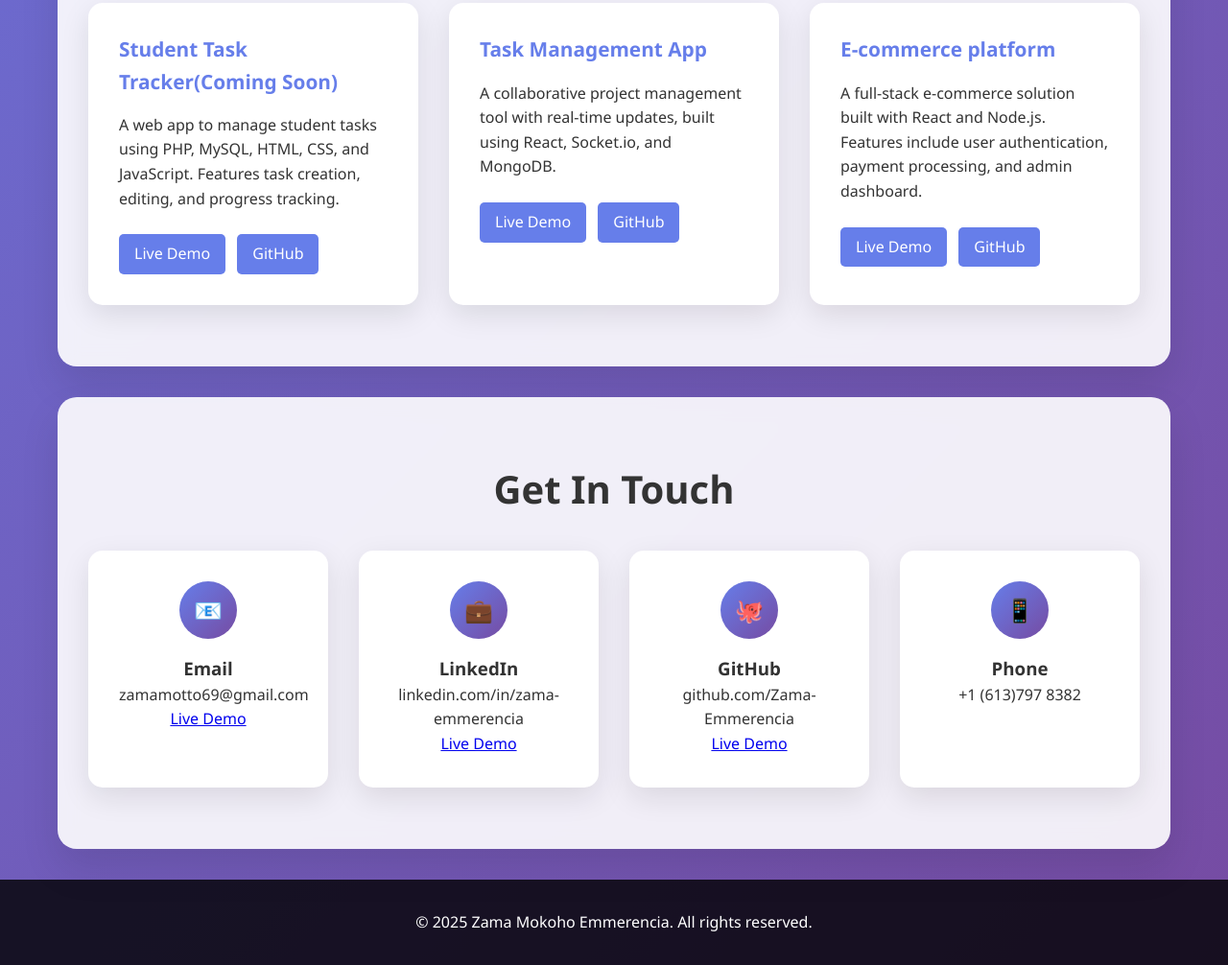
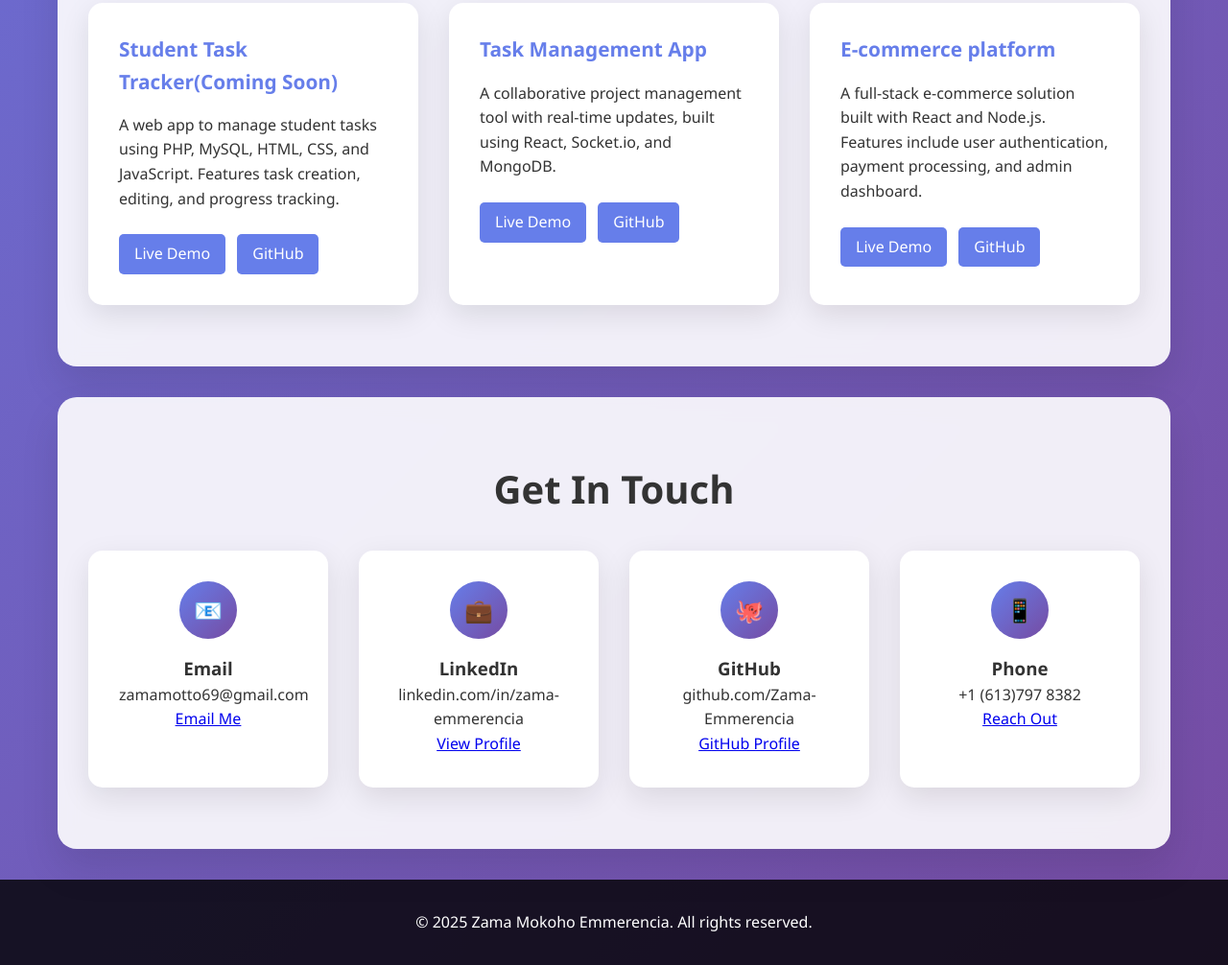
Before and after one commit to Zama-Emmerencia/My-Portfolio, a plain HTML site: page index.html in a window 1280 px wide. Shown: the part 1581-2587 px from the top of the page at 96% size. Drawn offline with Linux system fonts and the light colour scheme.

Commit message:
Update index.html

```diff
--- a/index.html
+++ b/index.html
@@ -421,27 +421,28 @@
                     <div class="contact-icon">📧</div>
                     <h3>Email</h3>
                     <p>zamamotto69@gmail.com</p>
-			<a href="https://mail.google.com/" target="_blank">Live Demo</a>
+			<a href="mailto:zamamotto69gmail.com" target="_blank">Email Me</a>
                 </div>
 
                 <div class="contact-item">
                     <div class="contact-icon">💼</div>
                     <h3>LinkedIn</h3>
                     <p>linkedin.com/in/zama-emmerencia</p>
-			<a href="https://www.linkedin.com/in/zama-emmerencia-338962336/" target="_blank">Live Demo</a>
+			<a href="https://www.linkedin.com/in/zama-emmerencia-338962336/" target="_blank">View Profile</a>
                 </div>
 
                 <div class="contact-item">
                     <div class="contact-icon">🐙</div>
                     <h3>GitHub</h3>
                     <p>github.com/Zama-Emmerencia</p>
-			<a href="https://github.com/Zama-Emmerencia/" target="_blank">Live Demo</a>
+			<a href="https://github.com/Zama-Emmerencia/" target="_blank">GitHub Profile</a>
                 </div>
 
                 <div class="contact-item">
                     <div class="contact-icon">📱</div>
                     <h3>Phone</h3>
                     <p>+1 (613)797 8382</p>
+			<a href="tel: +16137978382" target="_blank">Reach Out</a>
                 </div>
             </div>
         </section>
```
